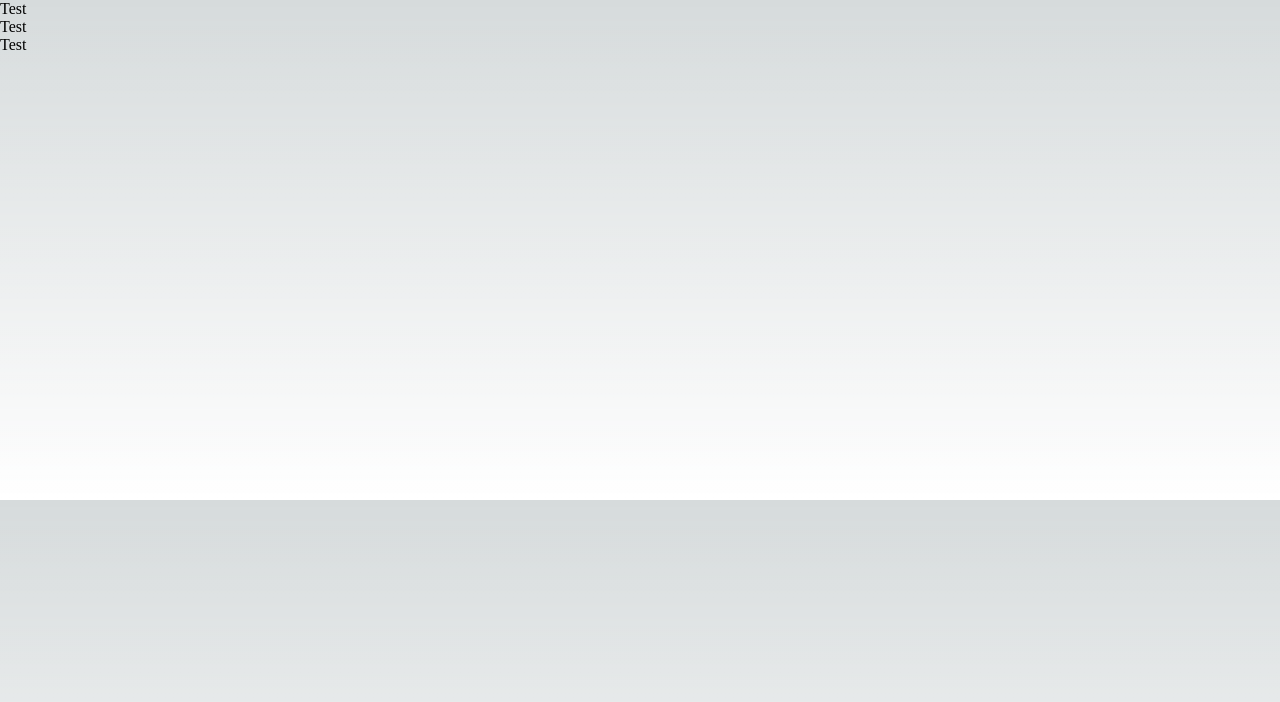
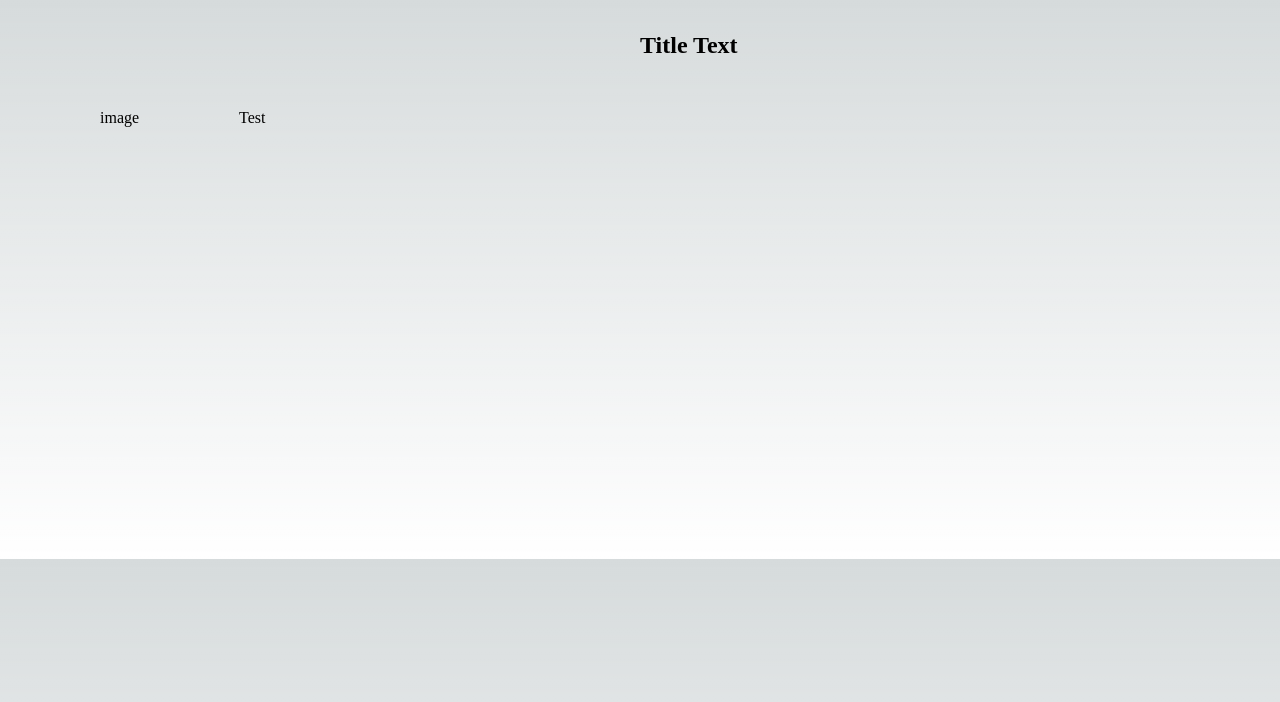
Before and after one commit to Ratiyoo/Website-1, a Next.js app in the folder thesis/: page /components/header in a window 1280 px wide. Shown: the top 702 px of the page. Built offline with nearby package versions, Linux system fonts and the light colour scheme.

Commit message:
Skeleton

```diff
--- a/thesis/pages/components/header.tsx
+++ b/thesis/pages/components/header.tsx
@@ -3,10 +3,12 @@ import styles from "@/styles/header.module.css";
 export default function Header() {
   return (
     <>
+      <div className={styles.title}>Title Text</div>
       <div className={styles.header_wrapper}>
-        <div>Test</div>
-        <div>Test</div>
-        <div>Test</div>
+        <div className={styles.synopsis}>
+          <div>image</div>
+          <div>Test</div>
+        </div>
       </div>
     </>
   );
--- a/thesis/styles/header.module.css
+++ b/thesis/styles/header.module.css
@@ -1,3 +1,18 @@
 .header_wrapper {
   height: 500px;
+  width: 1000px;
+  display: flex;
+  flex-direction: column;
 }
+.title {
+  margin-top: 2.5%;
+  margin-left: 50%;
+  font-size: x-large;
+  font-weight: bold;
+}
+.synopsis {
+  margin: 5% 10% 25%;
+  display: flex;
+  flex-direction: row;
+  gap: 100px;
+}
```
